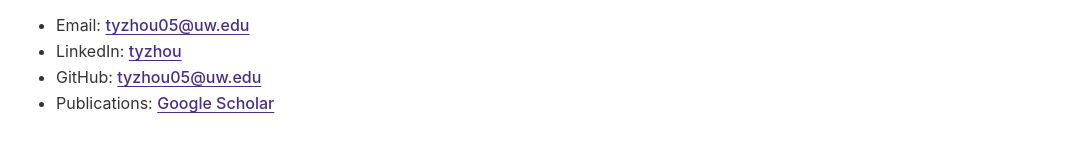
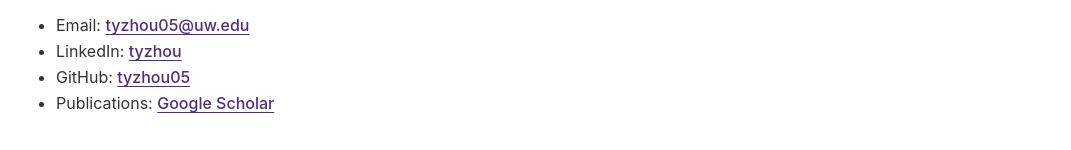
Before and after one commit to tyzhou05/tyzhou05.github.io, a Gatsby site: page / in a window 1280 px wide. Shown: the part 644-794 px from the top of the page, without its empty margins (208-1279 px from the left). Built offline with nearby package versions, Linux system fonts and the light colour scheme; Gatsby itself is replaced by a stand-in of ours.

Commit message:
update github

```diff
--- a/src/pages/index.js
+++ b/src/pages/index.js
@@ -134,7 +134,7 @@
           LinkedIn: <a href = "https://www.linkedin.com/in/tyzhou">tyzhou</a>
         </li>
         <li>
-          GitHub: <a href = "mailto:tyzhou05@uw.edu">tyzhou05@uw.edu</a>
+          GitHub: <a href = "https://www.github.com/tyzhou05">tyzhou05</a>
         </li>
         <li>
           Publications: <a href = "https://scholar.google.com/citations?user=S4zK_nsAAAAJ&hl=en">Google Scholar</a>
```
